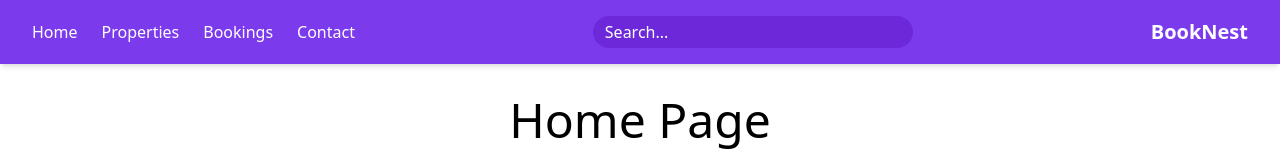
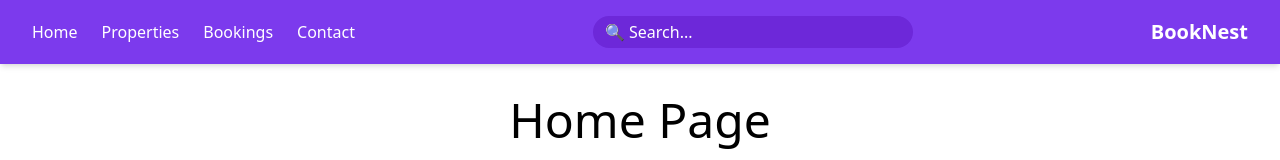
Before and after one commit to Russi92/BookNest-React, a React (Vite) app: page / in a window 1280 px wide. Shown: the top 160 px of the page. Built offline with nearby package versions, Linux system fonts and the light colour scheme.

Commit message:
add search bar in mobile device

```diff
--- a/src/components/Navbar.jsx
+++ b/src/components/Navbar.jsx
@@ -22,7 +22,7 @@ const Navbar = () => {
           </div>
 
           <div className='md:flex hidden space-x-6'>
-            <input type="text" placeholder='Search...' className='w-80 h-8 p-3 m-5
+            <input type="text" placeholder='🔍 Search...' className='w-80 h-8 p-3 m-5
             bg-violet-700 active:bg-violet-700 focus:outline-none focus:ring text-white rounded-full placeholder:text-white'/>
           </div>
 
@@ -46,10 +46,18 @@ const Navbar = () => {
       {/* Mobile Menu */}
       {open && (
         <div className="md:hidden px-4 pb-4 space-y-2 bg-white">
+          <div>
+
           <Link to='/' className="text-black block hover:text-amber-600 transition">Home</Link>
           <Link to='/properties' className="block text-black hover:text-amber-600">Properties</Link>
           <Link to='/bookings' className="text-black block hover:text-amber-600 transition">Bookings</Link>
           <Link to='/contact' className="text-black block hover:text-amber-600 transition">Contact</Link>
+          </div>
+
+          <div className='text-center'>
+            <input type="text" placeholder='🔍 Search...' className='w-80 h-8 p-3
+            bg-violet-100 focus:outline-none focus:ring text-black rounded placeholder:text-black'/>
+          </div>
         </div>
       )}
     </nav>
```
